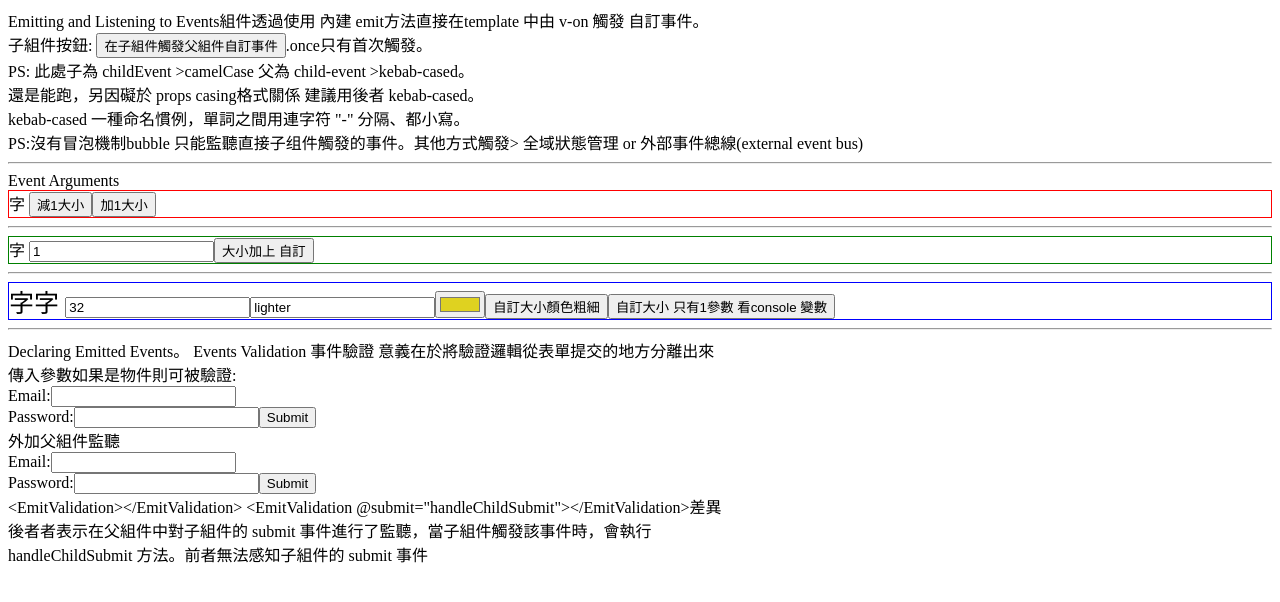
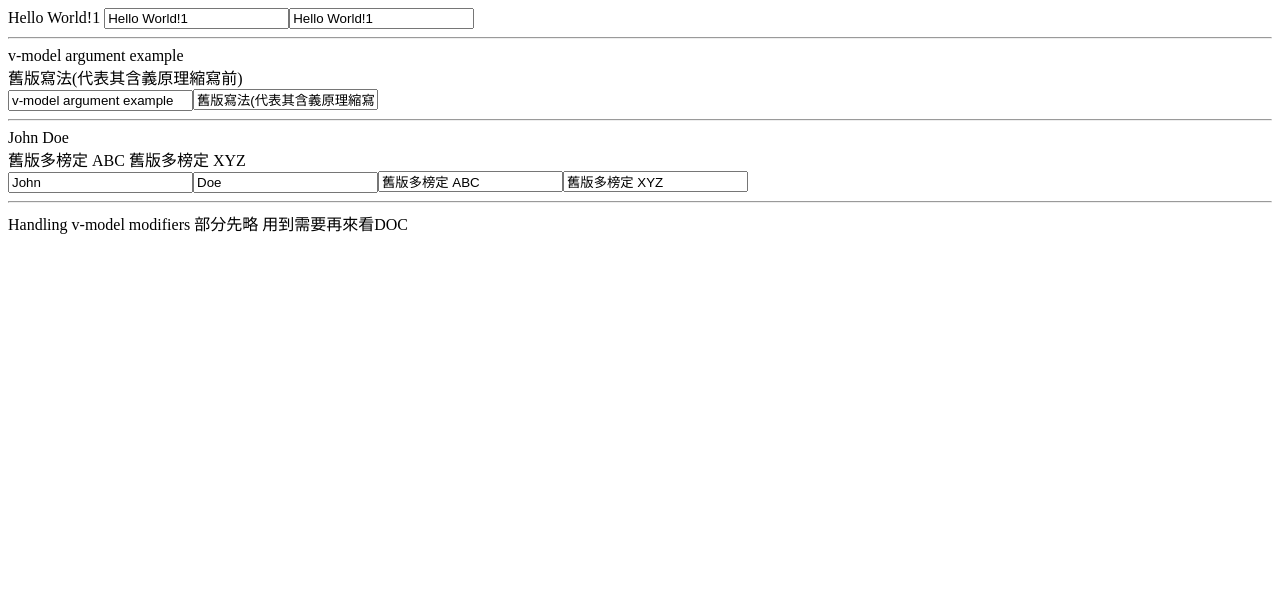
Before and after one commit to leo41271/Vue3-Official-Doc-Learn, a Vue app in the folder Vue3-Official-Doc-Learn/: page / in a window 1280 px wide. Shown: the top 602 px of the page. Built offline with nearby package versions, Linux system fonts and the light colour scheme.

Commit message:
19-Component-v-model-comAPI : basic 、 MultiBind  、(all of new old version) ，舊版vue 2 .syncModifier 請看筆記

```diff
--- a/Vue3-Official-Doc-Learn/src/App.vue
+++ b/Vue3-Official-Doc-Learn/src/App.vue
@@ -1,5 +1,5 @@
 <script setup>
-import ComponentsEvents from "@/pages/com-doc/App-components-events.vue"
+import ComponentsVModel from "@/pages/com-doc/App-components-v-model.vue"
 </script>
 <script>
 export default {
@@ -10,6 +10,6 @@ export default {
 }
 </script>
 <template>
-  <ComponentsEvents />
+  <ComponentsVModel />
 </template>
 <style scoped></style>
--- /dev/null
+++ b/Vue3-Official-Doc-Learn/src/components/com-doc/components-v-model-docs/BasicVModel.vue
@@ -0,0 +1,14 @@
+<script setup>// BasicVModel.vue
+const model = defineModel() // 回傳一個ref
+// 以下舊版 上面一行 與下兩行完全同等
+const props = defineProps(['modelValue'])
+const emit = defineEmits(['update:modelValue'])
+// 其他defineModel() 之相關宣告 defineModel('count', { type: Number, default: 0 }) 諸如此類參看API
+model.value += "1" // .value parent的v-model 兩者為同步 子組件更新父組件對應值也會更新
+</script>
+
+<template>
+    <input v-model="model">
+    <!-- 舊版 -->
+    <input :value="props.modelValue" @input="emit('update:modelValue', $event.target.value)" />
+</template>
--- /dev/null
+++ b/Vue3-Official-Doc-Learn/src/components/com-doc/components-v-model-docs/MultiBindVModel.vue
@@ -0,0 +1,15 @@
+<script setup>// MultiBindVModel.vue
+const firstName = defineModel('firstName')
+const lastName = defineModel('lastName')
+
+defineProps({ firstName2: String, lastName2: String })
+defineEmits(['update:firstName2', 'update:lastName2'])
+</script>
+
+<template>
+    <input type="text" v-model="firstName" />
+    <input type="text" v-model="lastName" />
+    <!-- 舊版 -->
+    <input type="text" :value="firstName2" @input="$emit('update:firstName2', $event.target.value)" />
+    <input type="text" :value="lastName2" @input="$emit('update:lastName2', $event.target.value)" />
+</template>
--- /dev/null
+++ b/Vue3-Official-Doc-Learn/src/components/com-doc/components-v-model-docs/VModelArguments.vue
@@ -0,0 +1,11 @@
+<script setup>// VModelArguments.vue
+const title = defineModel('title')
+// 舊版
+const props = defineProps(['title2'])
+const emit = defineEmits(['update:title2'])
+</script>
+
+<template>
+    <input type="text" v-model="title" />
+    <input :value="props.title2" @input="emit('update:title2', $event.target.value)" />
+</template>
--- /dev/null
+++ b/Vue3-Official-Doc-Learn/src/pages/com-doc/App-components-v-model.vue
@@ -0,0 +1,28 @@
+<script setup>
+import BasicVModel from '@/components/com-doc/components-v-model-docs/BasicVModel.vue';
+import VModelArguments from '@/components/com-doc/components-v-model-docs/VModelArguments.vue';
+import MultiBindVModel from '@/components/com-doc/components-v-model-docs/MultiBindVModel.vue';
+import { ref } from 'vue'
+
+const msg = ref('Hello World!')
+const title = ref('v-model argument example')
+const title2 = ref('舊版寫法(代表其含義原理縮寫前)')
+const first = ref('John')
+const last = ref('Doe')
+const first2 = ref('舊版多榜定 ABC')
+const last2 = ref('舊版多榜定 XYZ')
+</script>
+<template>
+    {{ msg }}
+    <BasicVModel v-model="msg" />
+    <hr>
+    {{ title }} <br> {{ title2 }} <br>
+    <VModelArguments v-model:title="title" v-model:title2="title2" />
+    <hr>
+    {{ first }} {{ last }} <br>
+    {{ first2 }} {{ last2 }} <br>
+    <MultiBindVModel v-model:first-name="first" v-model:last-name="last" v-model:first-name2="first2"
+        v-model:last-name2="last2" />
+    <hr>
+    Handling v-model modifiers 部分先略 用到需要再來看DOC
+</template>
```
